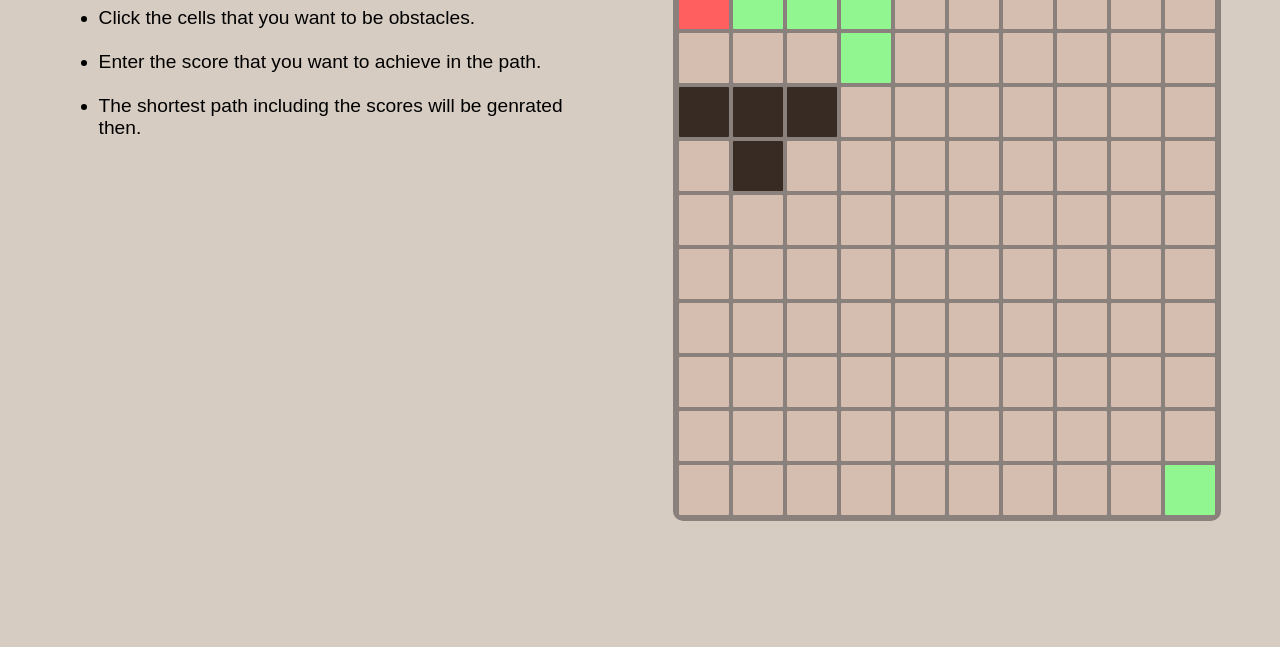
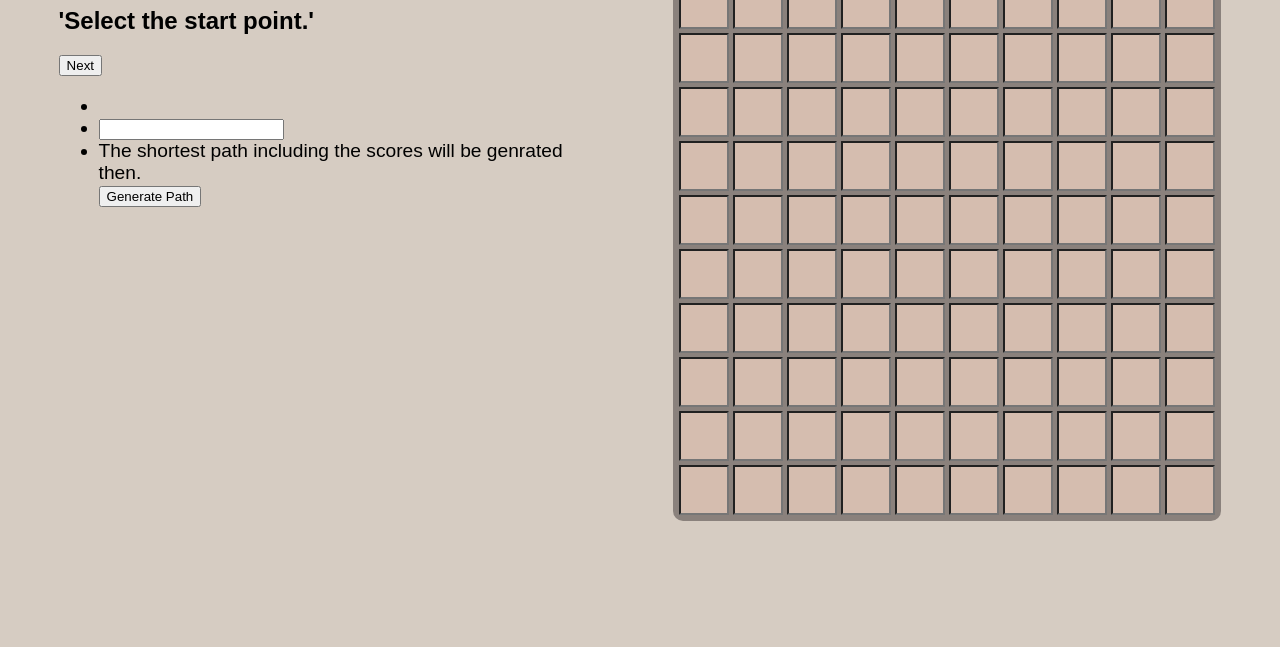
Before and after one commit to mrfattah84/Maze-ds-groupProject, a plain HTML site: page index.html in a window 1280 px wide. Shown: the part 153-800 px from the top of the page. Drawn offline with Linux system fonts and the light colour scheme.

Commit message:
todo: nunush khoshgelesh ko!!!

```diff
--- a/index.html
+++ b/index.html
@@ -9,117 +9,270 @@
   <body>
     <div class="about">
       <h1>How to use The Maze</h1>
+      <h2 class="prompt">'Select the start point.'</h2>
+      <button class="next">Next</button>
       <ul>
-        <li>Click the cells that you want to be obstacles.</li>
-        <br>
-        <li>Enter the score that you want to achieve in the path.</li>
-        <br>
+        <li></li>
+        <li>
+          <input type="number" name="score" id="score" />
+        </li>
         <li>The shortest path including the scores will be genrated then.</li>
+        <button id="generate">Generate Path</button>
       </ul>
     </div>
 
     <div class="maze-grid">
-      <div class="cell start"></div>
-      <div class="cell path"></div>
-      <div class="cell path"></div>
-      <div class="cell path"></div>
-      <div class="cell"></div>
-      <div class="cell"></div>
-      <div class="cell"></div>
-      <div class="cell"></div>
-      <div class="cell"></div>
-      <div class="cell"></div>
-      <div class="cell"></div>
-      <div class="cell"></div>
-      <div class="cell"></div>
-      <div class="cell path"></div>
-      <div class="cell"></div>
-      <div class="cell"></div>
-      <div class="cell"></div>
-      <div class="cell"></div>
-      <div class="cell"></div>
-      <div class="cell"></div>
-      <div class="cell clicked"></div>
-      <div class="cell clicked"></div>
-      <div class="cell clicked"></div>
-      <div class="cell"></div>
-      <div class="cell"></div>
-      <div class="cell"></div>
-      <div class="cell"></div>
-      <div class="cell"></div>
-      <div class="cell"></div>
-      <div class="cell"></div>
-      <div class="cell"></div>
-      <div class="cell clicked"></div>
-      <div class="cell"></div>
-      <div class="cell"></div>
-      <div class="cell"></div>
-      <div class="cell"></div>
-      <div class="cell"></div>
-      <div class="cell"></div>
-      <div class="cell"></div>
-      <div class="cell"></div>
-      <div class="cell"></div>
-      <div class="cell"></div>
-      <div class="cell"></div>
-      <div class="cell"></div>
-      <div class="cell"></div>
-      <div class="cell"></div>
-      <div class="cell"></div>
-      <div class="cell"></div>
-      <div class="cell"></div>
-      <div class="cell"></div>
-      <div class="cell"></div>
-      <div class="cell"></div>
-      <div class="cell"></div>
-      <div class="cell"></div>
-      <div class="cell"></div>
-      <div class="cell"></div>
-      <div class="cell"></div>
-      <div class="cell"></div>
-      <div class="cell"></div>
-      <div class="cell"></div>
-      <div class="cell"></div>
-      <div class="cell"></div>
-      <div class="cell"></div>
-      <div class="cell"></div>
-      <div class="cell"></div>
-      <div class="cell"></div>
-      <div class="cell"></div>
-      <div class="cell"></div>
-      <div class="cell"></div>
-      <div class="cell"></div>
-      <div class="cell"></div>
-      <div class="cell"></div>
-      <div class="cell"></div>
-      <div class="cell"></div>
-      <div class="cell"></div>
-      <div class="cell"></div>
-      <div class="cell"></div>
-      <div class="cell"></div>
-      <div class="cell"></div>
-      <div class="cell"></div>
-      <div class="cell"></div>
-      <div class="cell"></div>
-      <div class="cell"></div>
-      <div class="cell"></div>
-      <div class="cell"></div>
-      <div class="cell"></div>
-      <div class="cell"></div>
-      <div class="cell"></div>
-      <div class="cell"></div>
-      <div class="cell"></div>
-      <div class="cell"></div>
-      <div class="cell"></div>
-      <div class="cell"></div>
-      <div class="cell"></div>
-      <div class="cell"></div>
-      <div class="cell"></div>
-      <div class="cell"></div>
-      <div class="cell"></div>
-      <div class="cell"></div>
-
-      <div class="cell end"></div>
+      <input type="number" name="" id="" class="cell" /><input
+        type="number"
+        name=""
+        id=""
+        class="cell"
+      /><input type="number" name="" id="" class="cell" /><input
+        type="number"
+        name=""
+        id=""
+        class="cell"
+      /><input type="number" name="" id="" class="cell" /><input
+        type="number"
+        name=""
+        id=""
+        class="cell"
+      /><input type="number" name="" id="" class="cell" /><input
+        type="number"
+        name=""
+        id=""
+        class="cell"
+      /><input type="number" name="" id="" class="cell" /><input
+        type="number"
+        name=""
+        id=""
+        class="cell"
+      /><input type="number" name="" id="" class="cell" /><input
+        type="number"
+        name=""
+        id=""
+        class="cell"
+      /><input type="number" name="" id="" class="cell" /><input
+        type="number"
+        name=""
+        id=""
+        class="cell"
+      /><input type="number" name="" id="" class="cell" /><input
+        type="number"
+        name=""
+        id=""
+        class="cell"
+      /><input type="number" name="" id="" class="cell" /><input
+        type="number"
+        name=""
+        id=""
+        class="cell"
+      /><input type="number" name="" id="" class="cell" /><input
+        type="number"
+        name=""
+        id=""
+        class="cell"
+      /><input type="number" name="" id="" class="cell" /><input
+        type="number"
+        name=""
+        id=""
+        class="cell"
+      /><input type="number" name="" id="" class="cell" /><input
+        type="number"
+        name=""
+        id=""
+        class="cell"
+      /><input type="number" name="" id="" class="cell" /><input
+        type="number"
+        name=""
+        id=""
+        class="cell"
+      /><input type="number" name="" id="" class="cell" /><input
+        type="number"
+        name=""
+        id=""
+        class="cell"
+      /><input type="number" name="" id="" class="cell" /><input
+        type="number"
+        name=""
+        id=""
+        class="cell"
+      /><input type="number" name="" id="" class="cell" /><input
+        type="number"
+        name=""
+        id=""
+        class="cell"
+      /><input type="number" name="" id="" class="cell" /><input
+        type="number"
+        name=""
+        id=""
+        class="cell"
+      /><input type="number" name="" id="" class="cell" /><input
+        type="number"
+        name=""
+        id=""
+        class="cell"
+      /><input type="number" name="" id="" class="cell" /><input
+        type="number"
+        name=""
+        id=""
+        class="cell"
+      /><input type="number" name="" id="" class="cell" /><input
+        type="number"
+        name=""
+        id=""
+        class="cell"
+      /><input type="number" name="" id="" class="cell" /><input
+        type="number"
+        name=""
+        id=""
+        class="cell"
+      /><input type="number" name="" id="" class="cell" /><input
+        type="number"
+        name=""
+        id=""
+        class="cell"
+      /><input type="number" name="" id="" class="cell" /><input
+        type="number"
+        name=""
+        id=""
+        class="cell"
+      /><input type="number" name="" id="" class="cell" /><input
+        type="number"
+        name=""
+        id=""
+        class="cell"
+      /><input type="number" name="" id="" class="cell" /><input
+        type="number"
+        name=""
+        id=""
+        class="cell"
+      /><input type="number" name="" id="" class="cell" /><input
+        type="number"
+        name=""
+        id=""
+        class="cell"
+      /><input type="number" name="" id="" class="cell" /><input
+        type="number"
+        name=""
+        id=""
+        class="cell"
+      /><input type="number" name="" id="" class="cell" /><input
+        type="number"
+        name=""
+        id=""
+        class="cell"
+      /><input type="number" name="" id="" class="cell" /><input
+        type="number"
+        name=""
+        id=""
+        class="cell"
+      /><input type="number" name="" id="" class="cell" /><input
+        type="number"
+        name=""
+        id=""
+        class="cell"
+      /><input type="number" name="" id="" class="cell" /><input
+        type="number"
+        name=""
+        id=""
+        class="cell"
+      /><input type="number" name="" id="" class="cell" /><input
+        type="number"
+        name=""
+        id=""
+        class="cell"
+      /><input type="number" name="" id="" class="cell" /><input
+        type="number"
+        name=""
+        id=""
+        class="cell"
+      /><input type="number" name="" id="" class="cell" /><input
+        type="number"
+        name=""
+        id=""
+        class="cell"
+      /><input type="number" name="" id="" class="cell" /><input
+        type="number"
+        name=""
+        id=""
+        class="cell"
+      /><input type="number" name="" id="" class="cell" /><input
+        type="number"
+        name=""
+        id=""
+        class="cell"
+      /><input type="number" name="" id="" class="cell" /><input
+        type="number"
+        name=""
+        id=""
+        class="cell"
+      /><input type="number" name="" id="" class="cell" /><input
+        type="number"
+        name=""
+        id=""
+        class="cell"
+      /><input type="number" name="" id="" class="cell" /><input
+        type="number"
+        name=""
+        id=""
+        class="cell"
+      /><input type="number" name="" id="" class="cell" /><input
+        type="number"
+        name=""
+        id=""
+        class="cell"
+      /><input type="number" name="" id="" class="cell" /><input
+        type="number"
+        name=""
+        id=""
+        class="cell"
+      /><input type="number" name="" id="" class="cell" /><input
+        type="number"
+        name=""
+        id=""
+        class="cell"
+      /><input type="number" name="" id="" class="cell" /><input
+        type="number"
+        name=""
+        id=""
+        class="cell"
+      /><input type="number" name="" id="" class="cell" /><input
+        type="number"
+        name=""
+        id=""
+        class="cell"
+      /><input type="number" name="" id="" class="cell" /><input
+        type="number"
+        name=""
+        id=""
+        class="cell"
+      /><input type="number" name="" id="" class="cell" /><input
+        type="number"
+        name=""
+        id=""
+        class="cell"
+      /><input type="number" name="" id="" class="cell" /><input
+        type="number"
+        name=""
+        id=""
+        class="cell"
+      /><input type="number" name="" id="" class="cell" /><input
+        type="number"
+        name=""
+        id=""
+        class="cell"
+      /><input type="number" name="" id="" class="cell" /><input
+        type="number"
+        name=""
+        id=""
+        class="cell"
+      /><input type="number" name="" id="" class="cell" /><input
+        type="number"
+        name=""
+        id=""
+        class="cell"
+      />
     </div>
   </body>
   <script src="maze.js"></script>
--- a/maze.js
+++ b/maze.js
@@ -76,3 +76,38 @@ const res = Maze(
 );
 
 console.log(res);
+
+let state = 0;
+const promts = [
+  'Select the start point.',
+  'Select the end point.',
+  'Click the cells that you want to be obstacles.',
+  'now enter numbers inside cells to set their scores.',
+  'Enter the score that you want to achieve in the path.',
+];
+document.querySelector('.maze-grid').addEventListener('click', (e) => {
+  if (state === 0) {
+    e.target.classList.toggle('start');
+  } else if (state === 1) {
+    e.target.classList.toggle('end');
+  } else if (state === 2) {
+    e.target.classList.toggle('clicked');
+  }
+});
+
+const prompt = document.querySelector('.prompt');
+let num = 0;
+
+document.querySelector('.next').addEventListener('click', (e) => {
+  if (state === 4) {
+    num = document.querySelector('input').value;
+  }
+  state++;
+  prompt.textContent = promts[state];
+  if (state === 4) {
+    const input = document.createElement('input');
+    input.type = 'number';
+    input.value = num;
+    prompt.appendChild(input);
+  }
+});
```
Also changed, not shown: styles.css (+3 -7 lines).
